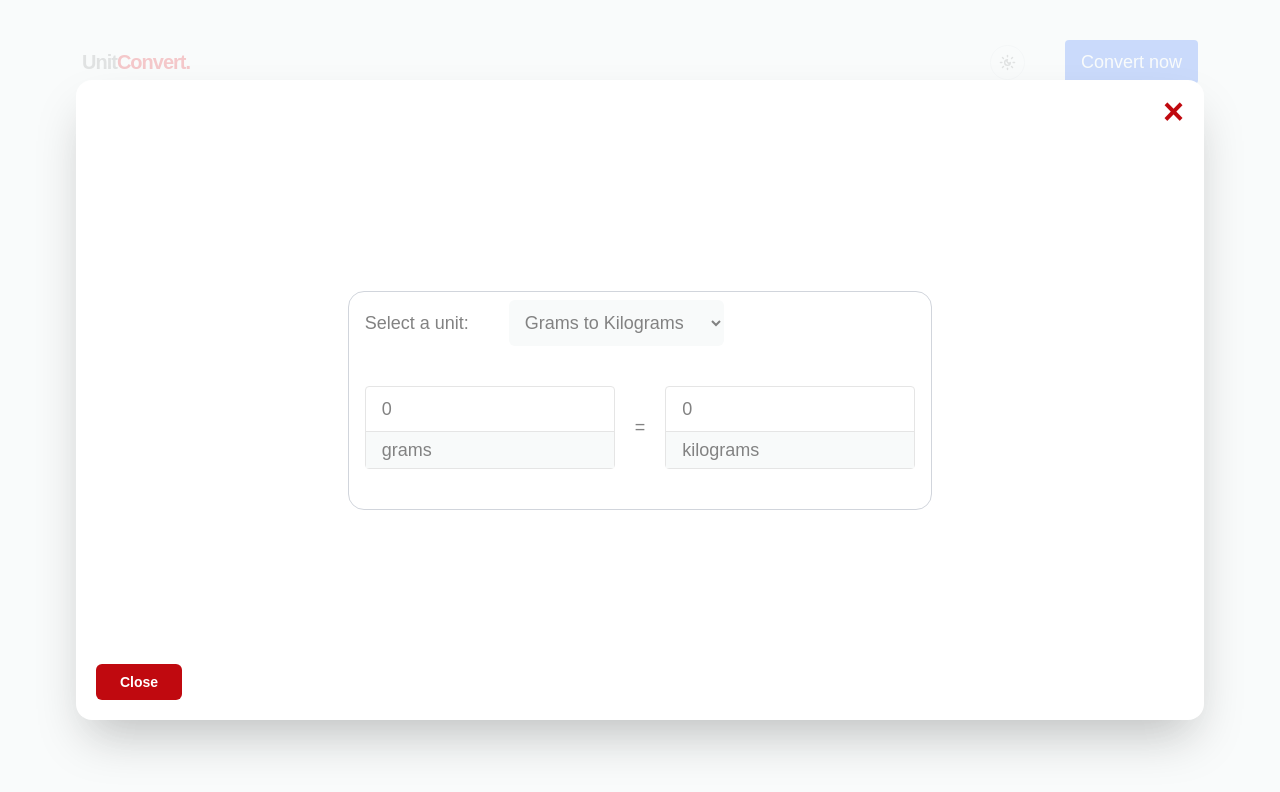
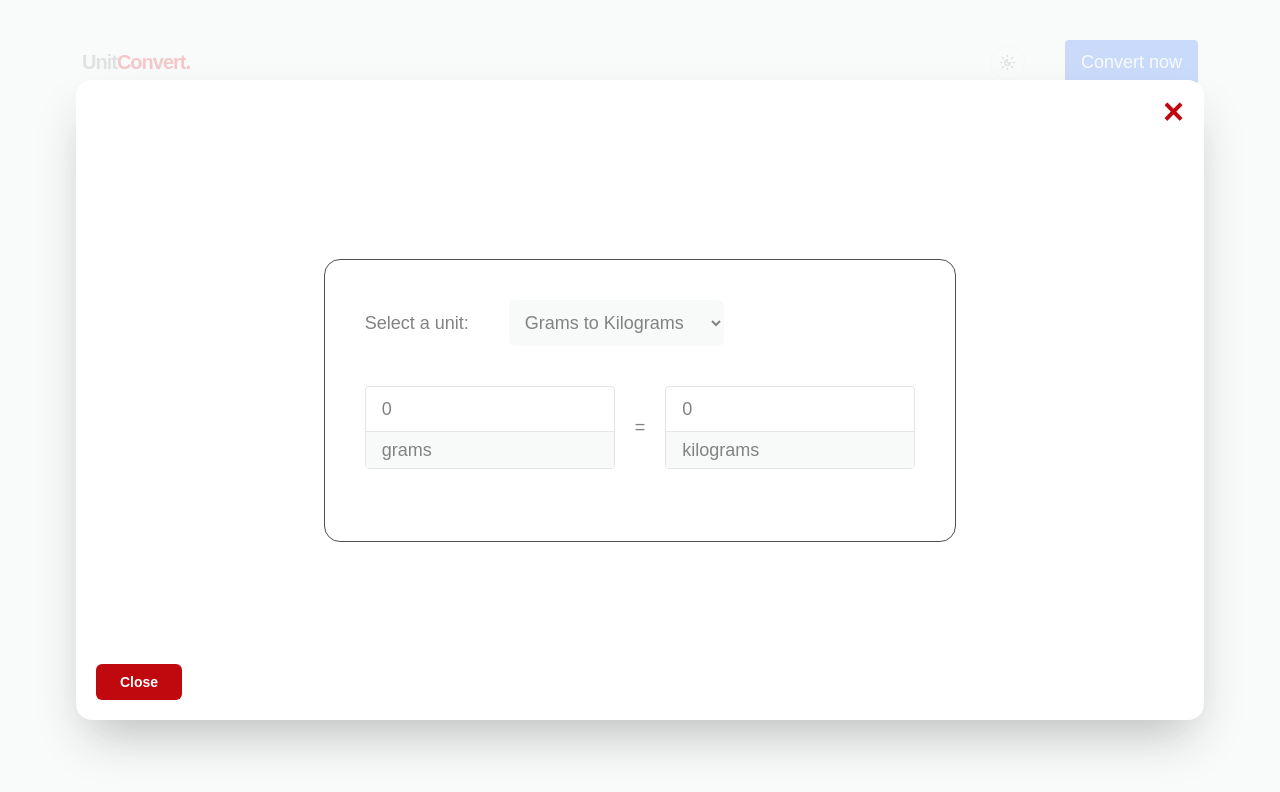
Before and after one commit to BernardSDev/unit.converter.frontend, a Next.js app: page / in a window 1280 px wide. Both pictures are taken after a click on the button "Convert". Shown: the top 792 px of the page. Built offline with nearby package versions, Linux system fonts and the light colour scheme; a web font is replaced by a local one.

Commit message:
Enhance app style

```diff
--- a/app/components/ModalContent.tsx
+++ b/app/components/ModalContent.tsx
@@ -19,7 +19,7 @@ function ModalContent() : Readonly<ReactNode> {
     const lastUnit = str[str.length - 1];
 
     return (
-        <div className="rounded-2xl  bg-background p-2 sm:border sm:border-gray-300 border-transparent">
+        <div className="rounded-2xl  bg-background p-2 sm:border sm:border-border border-transparent sm:px-8 sm:py-10">
             <div className="px-2">
                 <label className="flex flex-col gap-3 sm:flex-row sm:items-center sm:gap-10">
                     Select a unit:
--- a/app/globals.css
+++ b/app/globals.css
@@ -8,6 +8,7 @@
   --color-secondary: var(--secondary);
   --color-danger: var(--danger);
   --color-foreground: var(--foreground);
+  --color-border: var(--border);
   --font-sans: var(--font-geist-sans);
   --font-mono: var(--font-geist-mono);
 }
@@ -17,6 +18,7 @@
   --secondary: #F8FAFA;
   --danger: #C0090F;
   --foreground: #828282;
+  --border: #505050;
   --font-geist-sans: "Geist Sans", system-ui, sans-serif;
   --font-geist-mono: "Geist Mono", monospace;
 }
```
